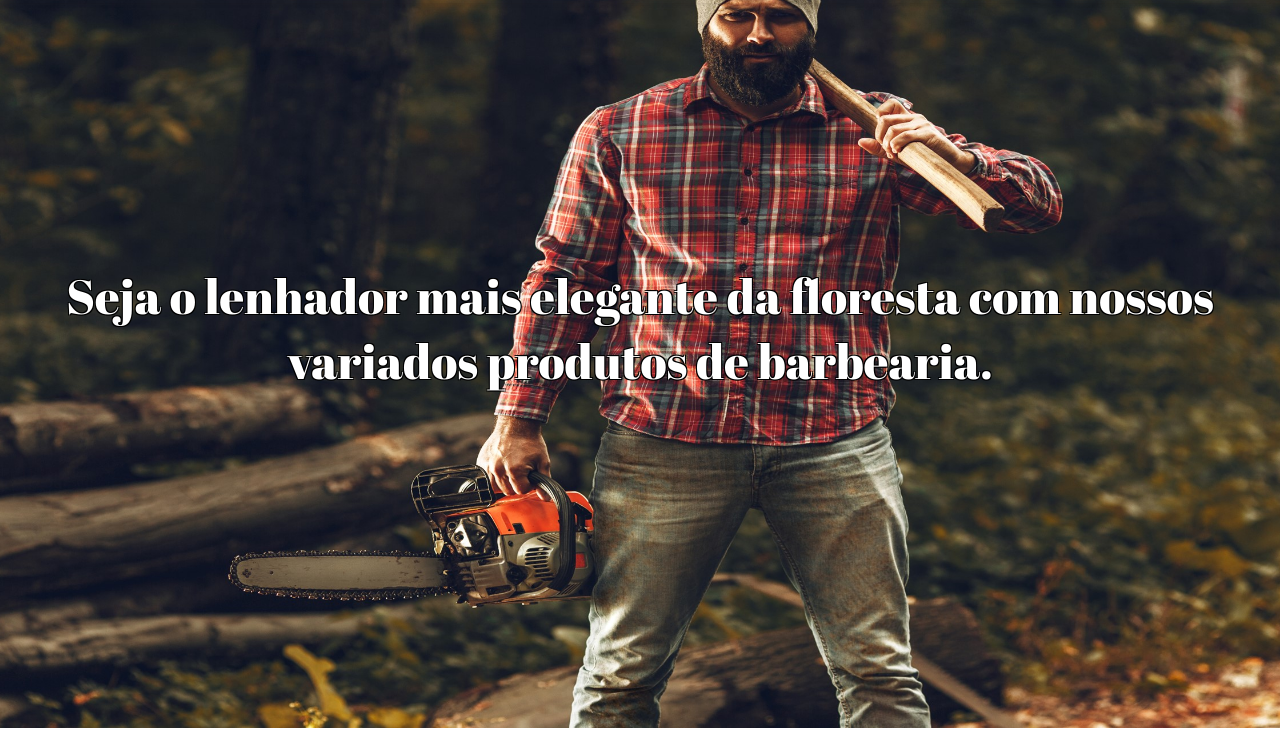
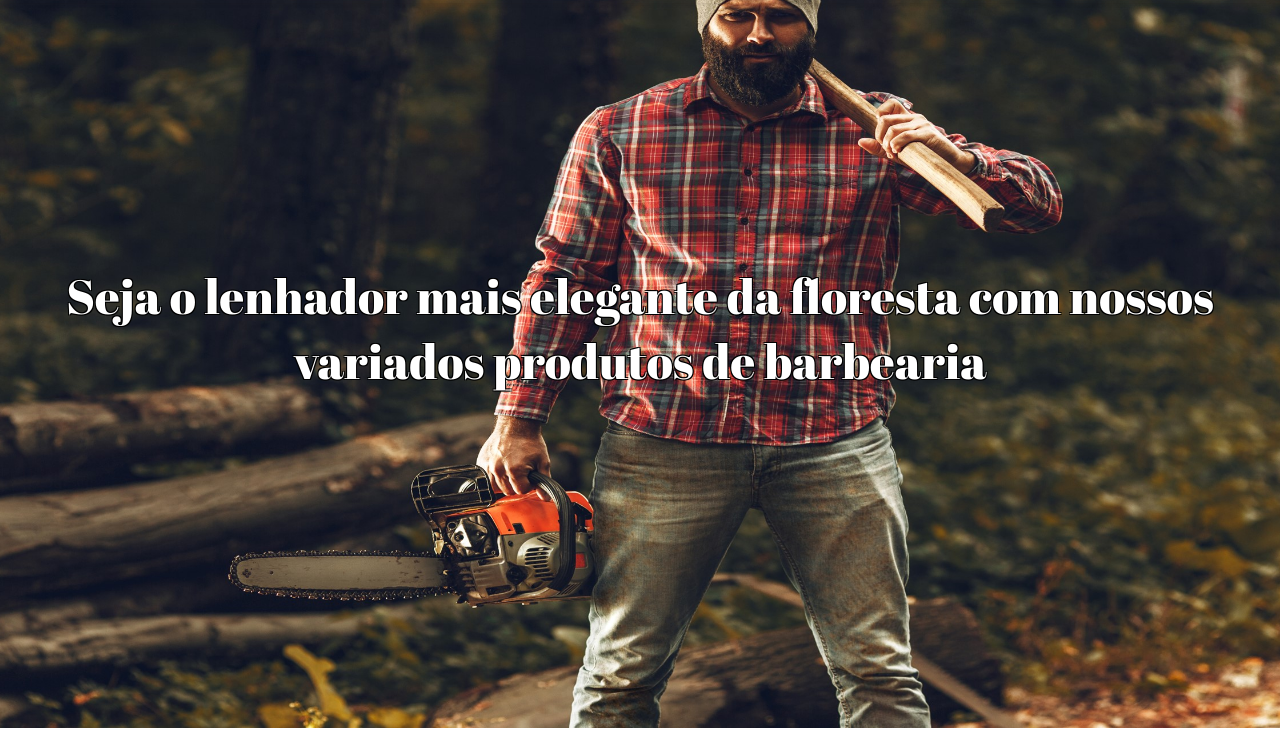
Before and after one commit to Gustavomonteiro95/E-commerce-Andrads-barber-Pagina-de-vendas, a plain HTML site: page index.html in a window 1280 px wide. Shown: the part 72-802 px from the top of the page. Drawn offline with nearby package versions, Linux system fonts and the light colour scheme.

Commit message:
Comments

```diff
--- a/index.html
+++ b/index.html
@@ -89,7 +89,7 @@
         <div id="image1" class="carousel-item active">
           <!-- <img src="./img/lenhador.png" class="img-fluid"> -->
           <div class="carousel-caption">
-              <h3 class="caption cap1">Seja o lenhador mais elegante da floresta com nossos variados produtos de barbearia.</h3>
+              <h3 class="caption cap1">Seja o lenhador mais elegante da floresta com nossos variados produtos de barbearia</h3>
           </div>
           <ol class="carousel-indicators">
             <li class="active carousel-li" data-target="#carousel-controles" data-slide-to="0"></li>
```
